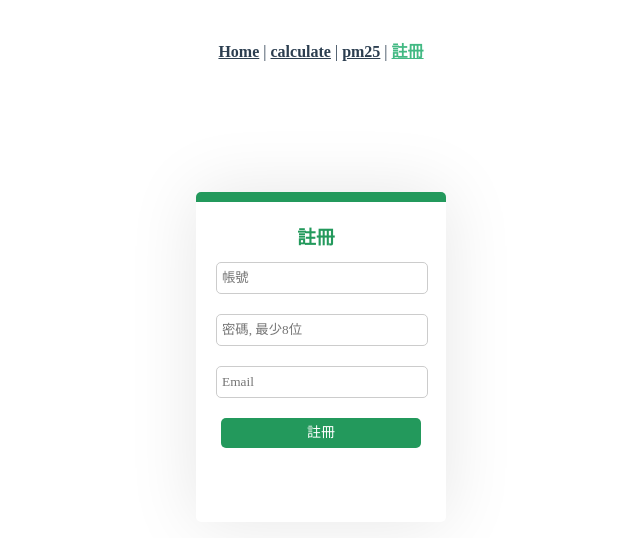
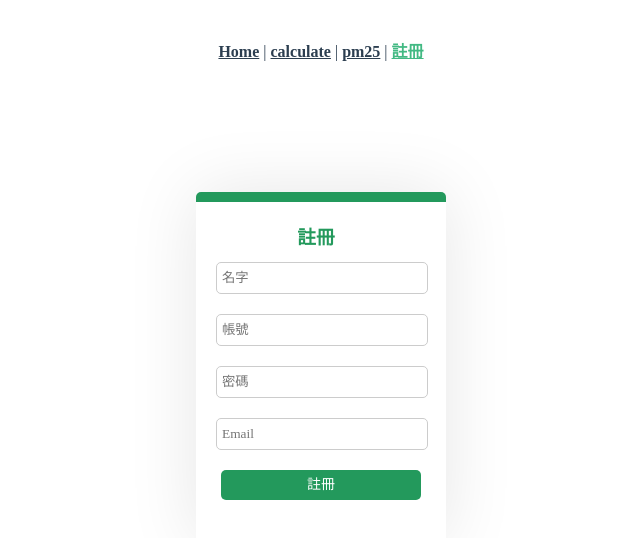
Before and after one commit to TWStockworld/stockworld_web, a Vue app: page /register in a window 1280 px wide. Shown: the top 538 px of the page, without its empty margins (319-959 px from the left). Built offline with nearby package versions, Linux system fonts and the light colour scheme.

Commit message:
Feat : 新增註冊功能，資料庫也會有資料 ( 可以讀有沒有空格沒填

```diff
--- a/src/components/Register.vue
+++ b/src/components/Register.vue
@@ -2,14 +2,16 @@
     <div id="container1">
     <h3>註冊</h3>
     <el-form @submit.prevent="register">
-     <input type="username" id="inputUsername" v-model="name" placeholder="帳號" />
+    <input type="username" id="inputUsername" v-model="name" placeholder="名字"  />
      <div class="tab"></div>
-     <input type="password" id="inputPassword" v-model="password" placeholder="密碼, 最少8位" />
+     <input type="account" id="inputAccount" v-model="account" placeholder="帳號"  />
+     <div class="tab"></div>
+     <input type="password" id="inputPassword" v-model="password" placeholder="密碼" />
      <div class="tab"></div>
      <input type="email" id="inputEmail" v-model="email" placeholder="Email" />
      <div class="tab"></div>
 
-        <el-button type="primary" class="submit" >註冊</el-button>
+        <el-button type="primary" class="submit" @click="register" >註冊</el-button>
      </el-form>
     </div>
 </template>
@@ -23,29 +25,59 @@ export default {
   data() {
      return {
         name: "",
+        account: "",
         password: "",
         email: "",
     };
   },
+ // mounted(){
+
+ // },
   methods:{
     register(){
+      if(this.name === ''|| this.account === '' || this.password === '' || this.email === ''){
+        alert('名字、帳號、密碼、信箱不能為空')
+      }
         this.axios
-        .post("https://stockworld.ddns.net/api/auth/register", {
+        .post("https://stockworld.ddns.net/api/auth/register",{
             name: this.name,
+            account: this.account,
             password: this.password,
             email: this.email,
+        })
 
-        })
         .then((res) => {
           console.log(res);
+          alert ('註冊成功')
           })
-        .catch(err => {
-        console.log(err);
 
-    });
+        .catch(function(error) {
+          if (error.response) {
+            //console.log(error.response.data);
+            console.log(error.response.status);
+            //console.log(error.response.headers);
+             if(error.response.status == '401'){
+                alert ('填寫錯誤')
+              }else if(error.response.status == '402'){
+                alert('資料庫錯誤')
+              }
+          }
+        });
 
-    }
- },
+    },
+    //getData(){
+    //  this.token = document.cookie.replace(/(?:(?:^|.*;\s*)resToken\s*=\s*([^;]*).*$)|^.*$/, "$1");
+    //  const api = 'https://stockworld.ddns.net/api/auth/register';
+    //  axios.defaults.headers.common.Authorization = 'this.token';
+    //  axios.get(api).then((resp) => {
+    //    console.log(resp);
+    //  });
+    //},
+    logout() {
+      document.cookie = `loginToken = ""; expires = "";`;
+    },
+
+ }
 
 }
 
@@ -58,7 +90,7 @@ export default {
 *{
   font-family:微軟正黑體;
 }
-h3, #inputEmail,#inputUsername, #inputPassword{
+h3, #inputAccount, #inputEmail,#inputUsername, #inputPassword{
   width: 200px;
   height: 20px;
   margin: 10px;
@@ -68,7 +100,7 @@ h3, #inputEmail,#inputUsername, #inputPassword{
   //margin: 50px;
   padding: 10px;
   width: 230px;
-  height: 300px;
+  height: 320px;
   background-color: white;
   border-radius: 5px;
   border-top: 10px solid #23995c;
```
